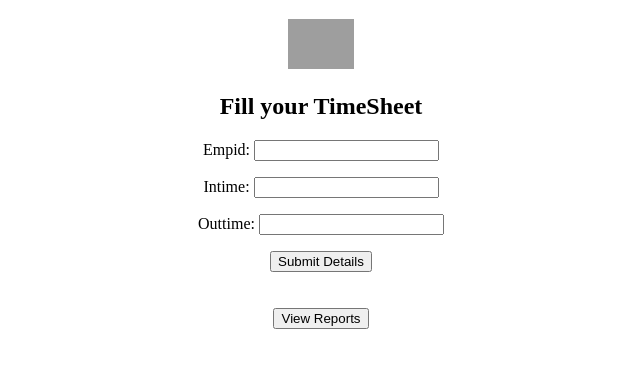
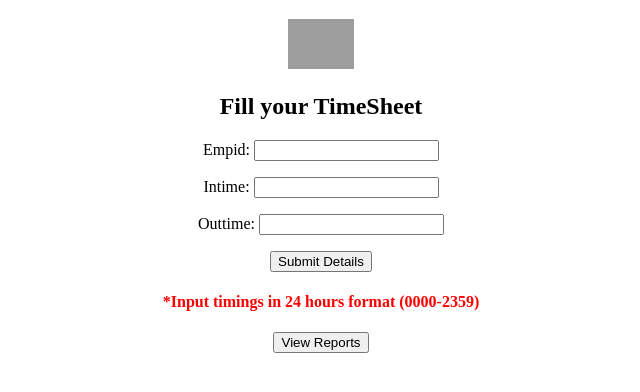
Before and after one commit to gevendra45/TimeSheet, a Django app: page / in a window 1280 px wide. Shown: the top 392 px of the page, without its empty margins (319-959 px from the left). Run offline with Django 3.2, Linux system fonts and the light colour scheme; grey boxes are pictures that could not be loaded.

Commit message:
timesheet Project

```diff
--- a/templates/putid.html
+++ b/templates/putid.html
@@ -7,8 +7,7 @@
 		{{ form.as_p }}
 		<input type = 'submit' value = 'Submit Details' />
 	</form>
-	<br>
-	<br>
+	<h4 style="color:red"><b>*Input timings in 24 hours format (0000-2359)<b></h4>
 	<form action="http://localhost:8000/getid/">
        	<input type="submit" value="View Reports" />
     </form>
```
